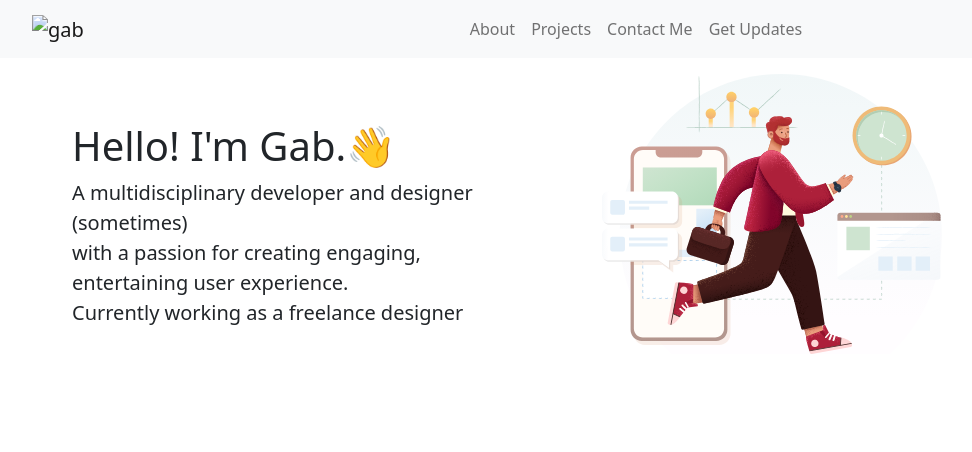
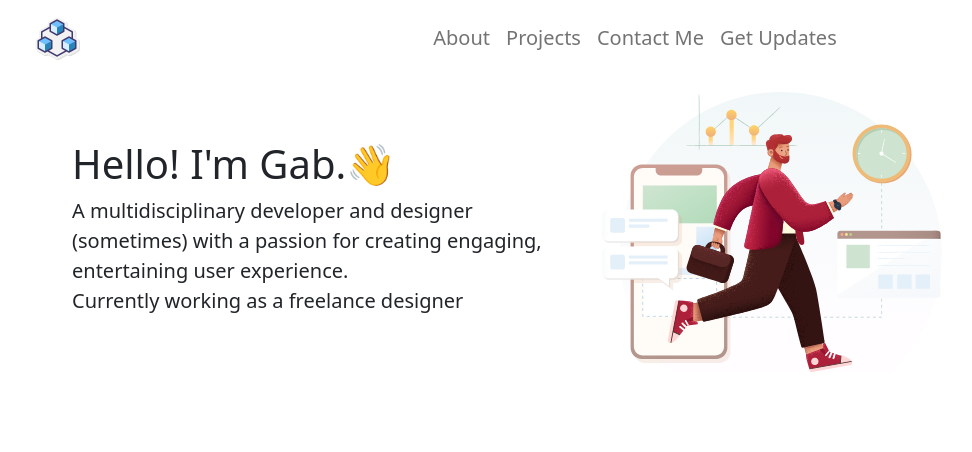
Before and after one commit to waregagbagbo/Co.Lab, a Django app: page / in a window 1280 px wide; the page is wider, and only the part inside the window is pictured. Shown: the top 452 px of that part, without its empty margins (50-1022 px from the left). Run offline with Django 4.2, Linux system fonts and the light colour scheme; some libraries are stand-ins or nearby versions.

```diff
--- a/portfolio/templates/base.html
+++ b/portfolio/templates/base.html
@@ -7,6 +7,7 @@
         <meta name="viewport" content="width=device-width, initial-scale=1">
         <link href="https://cdn.jsdelivr.net/npm/bootstrap@5.0.2/dist/css/bootstrap.min.css" rel="stylesheet" integrity="sha384-EVSTQN3/azprG1Anm3QDgpJLIm9Nao0Yz1ztcQTwFspd3yD65VohhpuuCOmLASjC" crossorigin="anonymous">
         <link rel="stylesheet" href="https://cdn.jsdelivr.net/npm/bootstrap-icons@1.10.5/font/bootstrap-icons.css">
+        <link rel="stylesheet" href="https://unpkg.com/aos@next/dist/aos.css" />
        <link rel="stylesheet" href= {% static 'css/style.css'%} >
         <script src="https://kit.fontawesome.com/780e8a9c06.js" crossorigin="anonymous"></script>
 
@@ -25,15 +26,13 @@
     <body>
         {% include 'partials/header.html'%}
 
-        {% block content%}
+          {% block content%}
 
 
         {% endblock %}
-        <div class="row">
 
-        </div>
+
         {% include 'partials/footer.html' %}
-
 
     </body>
 </html>
--- a/portfolio/templates/pages/about.html
+++ b/portfolio/templates/pages/about.html
@@ -14,7 +14,7 @@
 
             </div>
             <div class="col-sm-4">
-                <img src="{% static  'img/man.png' %}" alt="man">
+                <img src="" alt="man" class="img-thumbnail">
             </div>
         </div>
 
--- a/portfolio/templates/pages/index.html
+++ b/portfolio/templates/pages/index.html
@@ -6,7 +6,7 @@
         <div class="row">
             <div class="col-md-6 p-5">
                 <h2 class="text-capitalize fs-1 fw-light ">Hello! I'm Gab.&#128075</h2>
-                <p class="text-dark fs-5 fw-light lh-3">A multidisciplinary developer and designer (sometimes)<br/>
+                <p class="text-dark fs-5 fw-light">A multidisciplinary developer and designer (sometimes)
                      with a passion for creating engaging, entertaining user experience.<br/>
                      Currently working as a freelance designer
                 </p>
--- a/portfolio/templates/partials/footer.html
+++ b/portfolio/templates/partials/footer.html
@@ -4,3 +4,4 @@
     </div>
   </footer>
   <script src="https://cdn.jsdelivr.net/npm/bootstrap@5.0.2/dist/js/bootstrap.bundle.min.js" integrity="sha384-MrcW6ZMFYlzcLA8Nl+NtUVF0sA7MsXsP1UyJoMp4YLEuNSfAP+JcXn/tWtIaxVXM" crossorigin="anonymous"></script>
+  <script src="https://unpkg.com/aos@next/dist/aos.js"></script>
--- a/portfolio/templates/partials/header.html
+++ b/portfolio/templates/partials/header.html
@@ -1,16 +1,16 @@
 {% load static %}
-<nav class="navbar navbar-expand-lg navbar-light bg-light">
+<nav class="navbar navbar-expand-lg navbar-light bg-white">
   <div class="container">
     <!-- Brand and logo -->
     <a class="navbar-brand" href="{% url 'index' %}">
-      <img src="" alt="gab" width="30" height="24">
+      <img src="{% static 'images/logo.png'%}" alt="gab" width="100%%" height="50px">
     </a>
     <button class="navbar-toggler" type="button" data-bs-toggle="collapse" data-bs-target="#navbarNav" aria-controls="navbarSupportedContent" aria-expanded="false" aria-label="Toggle navigation">
       <span class="navbar-toggler-icon"></span>
     </button>
     <!-- Navigation links  the collapse for mobile hamburger and flex concept to center menu-->
     <div class="collapse navbar-collapse justify-content-center" id="navbarNav">
-      <ul class="navbar-nav  ms-4">
+      <ul class="navbar-nav ms-4 fs-5">
         <li class="nav-item active">
           <a class="nav-link" href="#">About</a>
         </li>
```
Also changed, not shown: static/images/logo.png (added).
